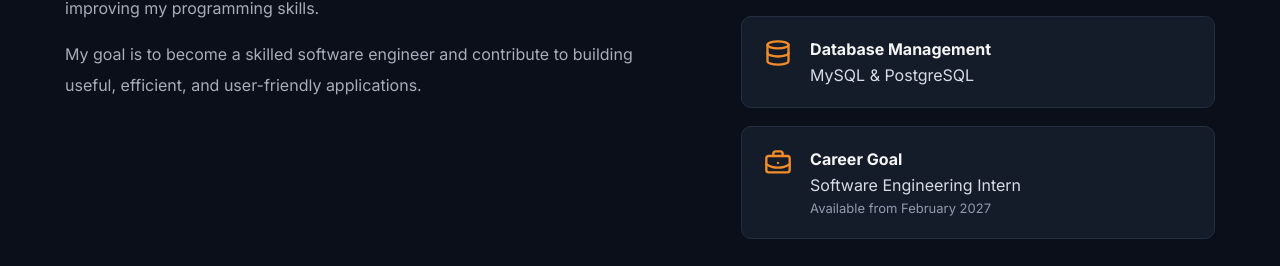
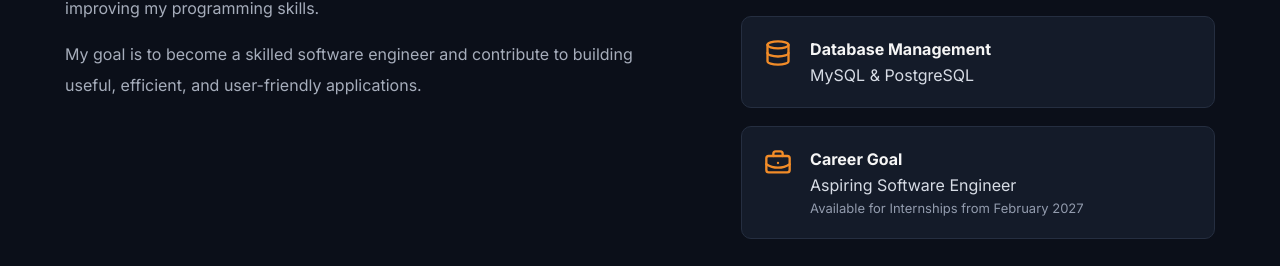
Before and after one commit to CharuniLiyanage/charuni-portfolio, a React (Vite) app in the folder charuni-portfolio/: page / in a window 1280 px wide. Shown: the part 1315-1581 px from the top of the page. Built offline with nearby package versions, Linux system fonts and the light colour scheme.

Commit message:
Update about section

```diff
--- a/charuni-portfolio/src/components/About.jsx
+++ b/charuni-portfolio/src/components/About.jsx
@@ -79,8 +79,8 @@ function About() {
             <BriefcaseBusiness />
             <div>
               <h4>Career Goal</h4>
-              <p>Software Engineering Intern</p>
-              <span>Available from February 2027</span>
+              <p>Aspiring Software Engineer</p>
+              <span>Available for Internships from February 2027</span>
             </div>
           </div>
         </div>
```
